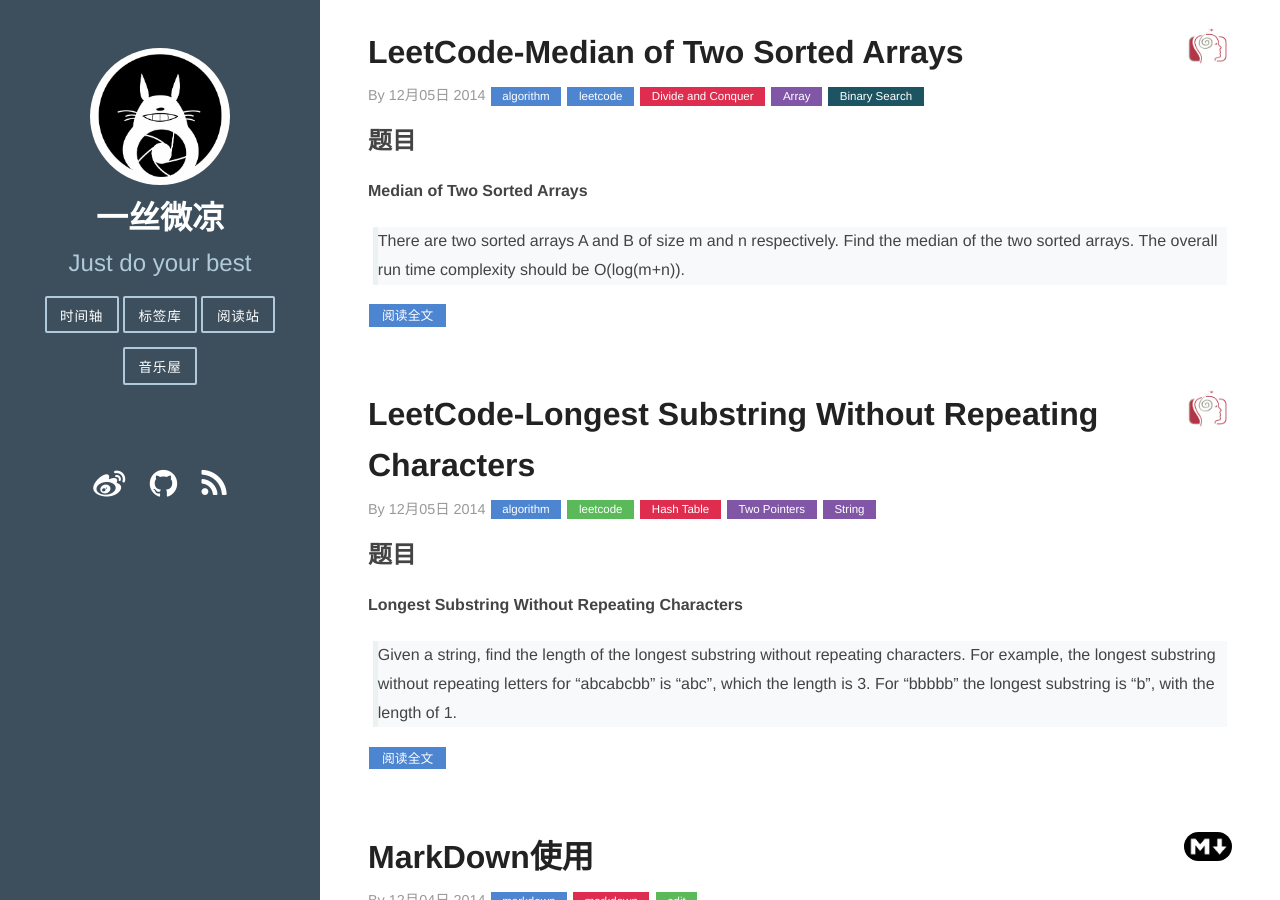
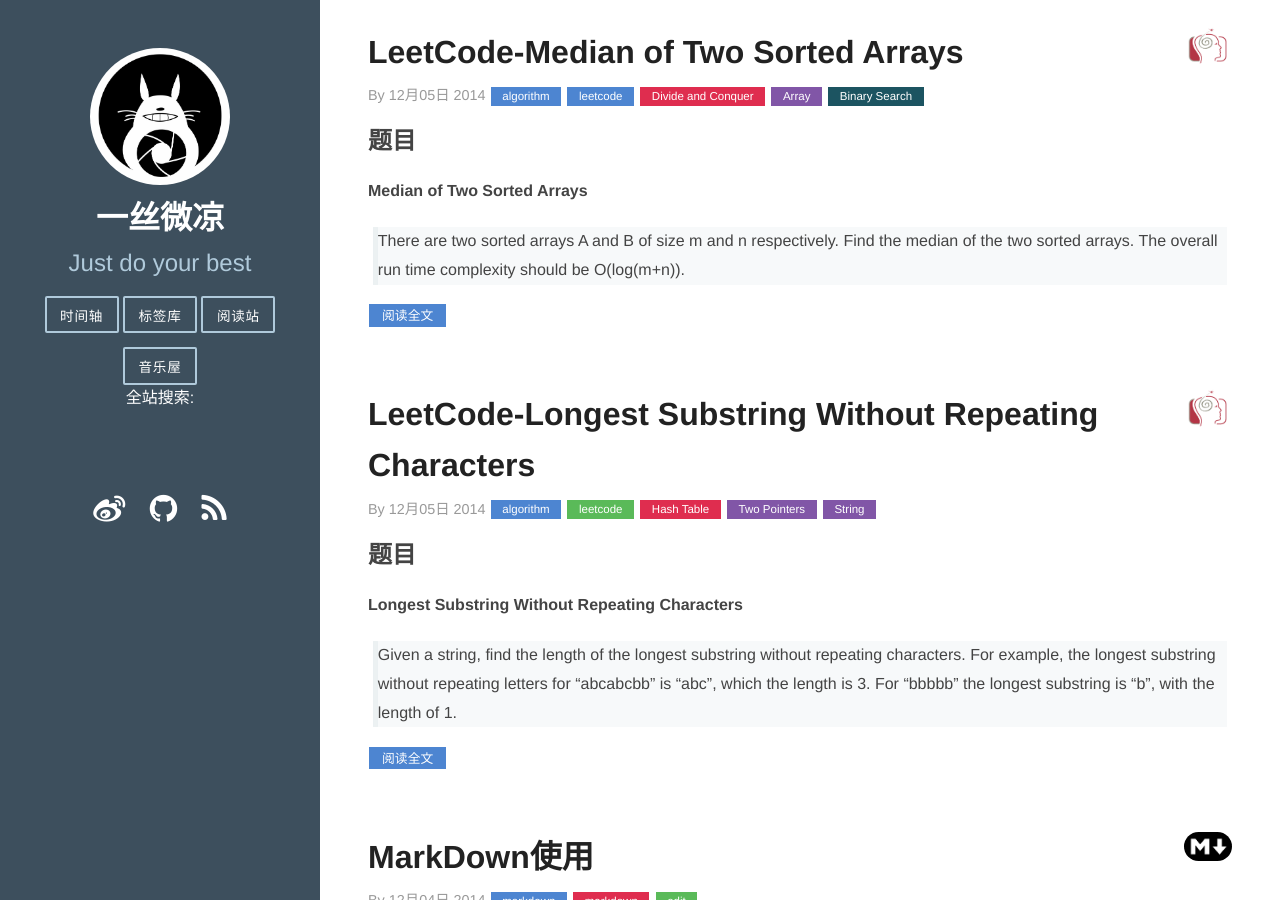
Before and after one commit to hexo2hexo/xwzpp.github.io, a Jekyll site: the page built from index.html, in a window 1280 px wide and 900 px high. Built offline with Jekyll 4.4.1, drawn with Linux system fonts in a browser that asks for light colours; Markdown is read by kramdown in place of the engine named in the settings; the list of posts is cut into pages by our own code.

Commit message:
2014-12-5

```diff
--- a/_layouts/blog.html
+++ b/_layouts/blog.html
@@ -79,7 +79,7 @@
                 </ul>
             </nav>
             <div class="search">
-				<form><input type="text" id="ts-search-input"></form>
+				全站搜索:<form><input type="text" id="ts-search-input"></form>
             </div>
             <div id="toc"></div>
             <nav id="nav">
```
